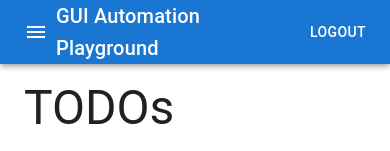
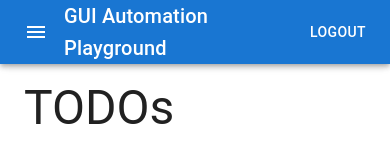
Before and after one commit to rafaljab/gui-automation-playground, a React (Create React App) app: page /gui-automation-playground/todos in a window 390 px wide. Shown: the top 151 px of the page. Built offline with nearby package versions, Linux system fonts and the light colour scheme; sample sign-in values are in the browser's storage.

Commit message:
fix: add more padding to the hamburger button

```diff
--- a/src/components/nav/TopMenu.tsx
+++ b/src/components/nav/TopMenu.tsx
@@ -25,10 +25,16 @@ const TopMenu = ({
   return (
     <AppBar
       position="fixed"
-      sx={{ zIndex: (theme) => theme.zIndex.drawer + 1 }}
+      sx={{
+        zIndex: (theme) => theme.zIndex.drawer + 1,
+      }}
     >
       <Toolbar>
-        <IconButton onClick={toggleMenuOpened} color="inherit">
+        <IconButton
+          onClick={toggleMenuOpened}
+          color="inherit"
+          sx={{ paddingRight: "16px" }}
+        >
           <MenuIcon />
         </IconButton>
         <Typography variant="h6" component="div" sx={{ flexGrow: 1 }}>
```
